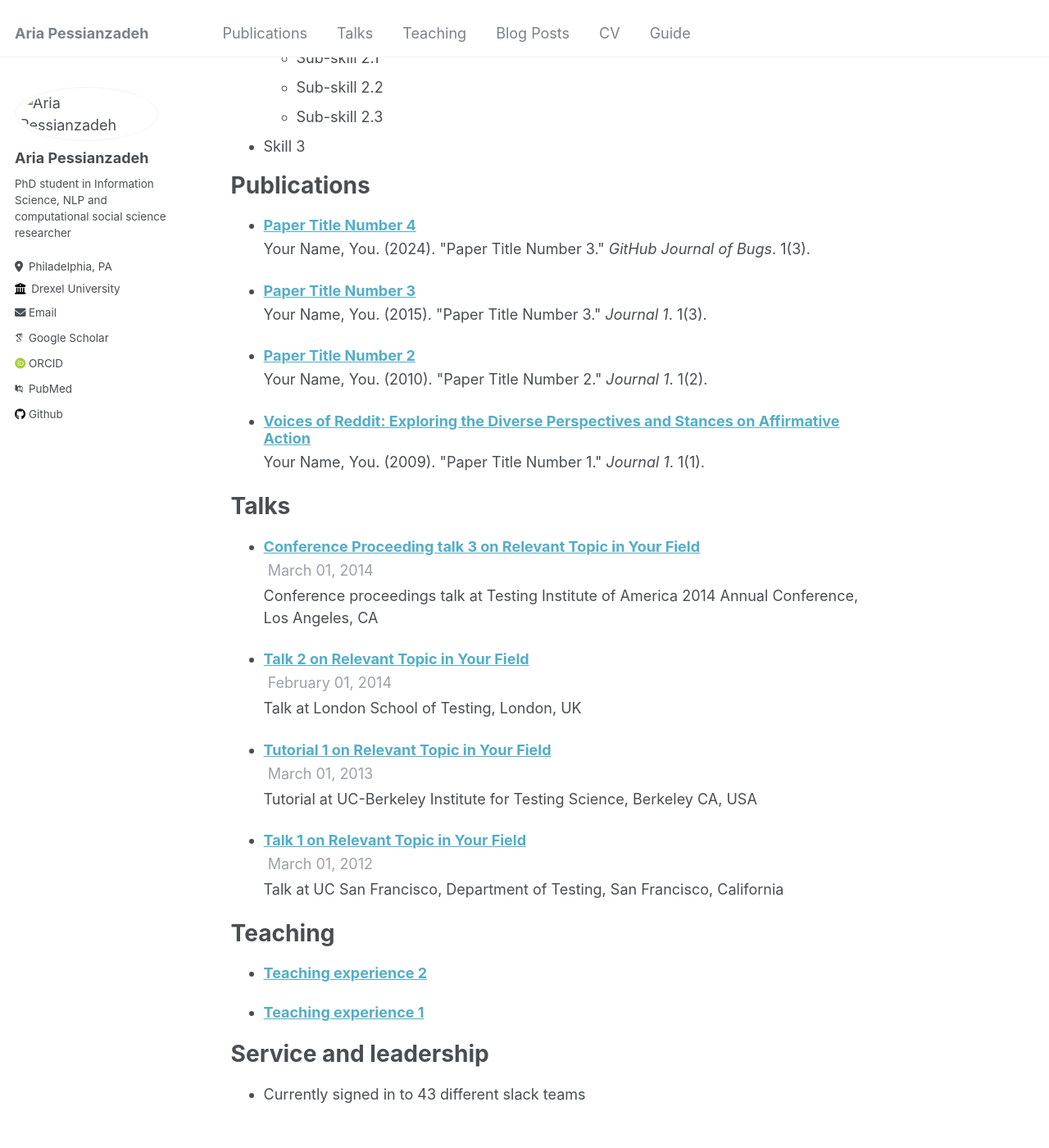
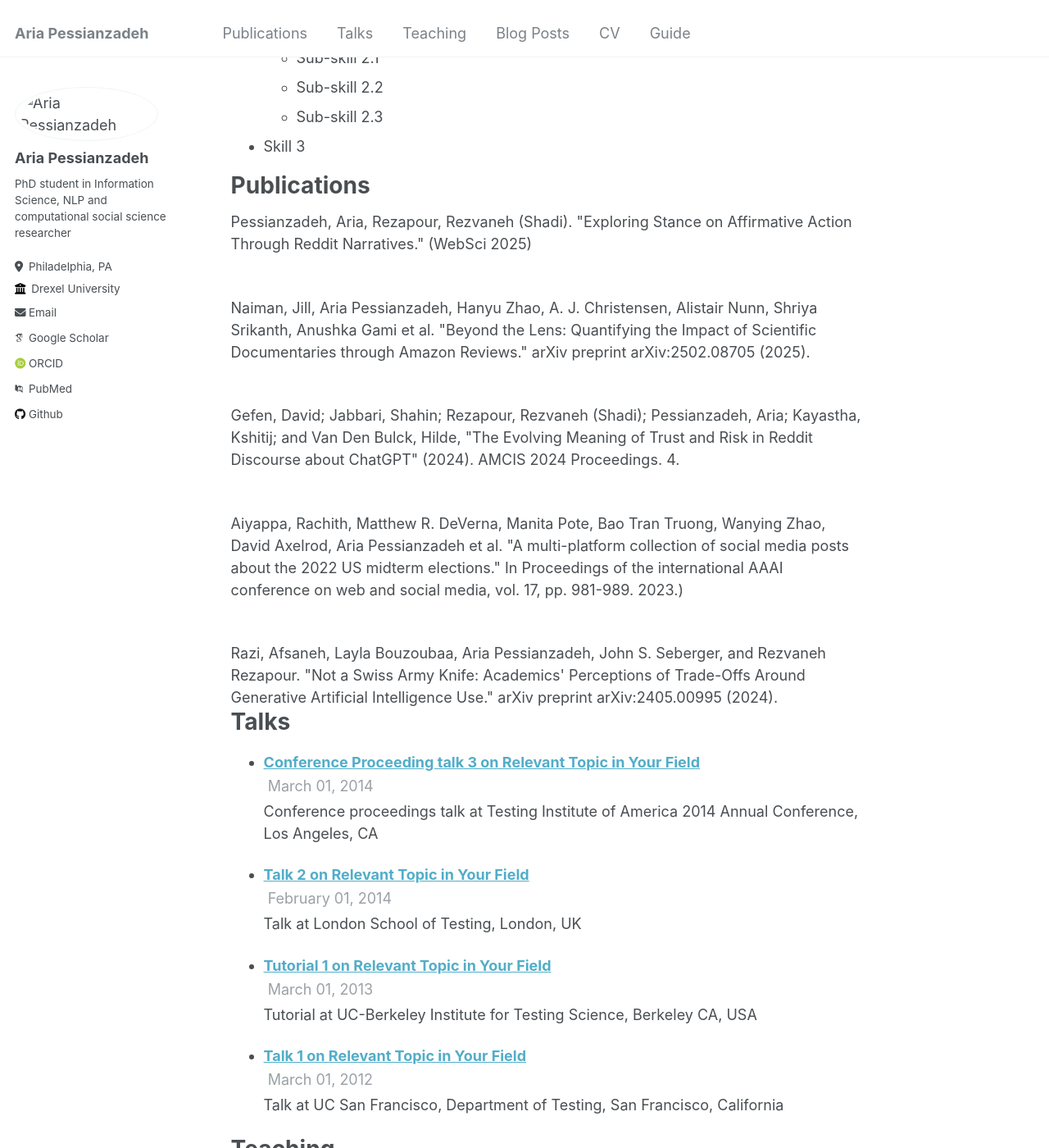
Before and after one commit to aryapess/aryapess.github.io, a Jekyll site: the page built from _pages/cv.md, in a window 1280 px wide and 1400 px high, scrolled down 886 px. Shown: the whole window at 82% size. Built offline with Jekyll 4.4.1, drawn with Linux system fonts in a browser that asks for light colours; some web fonts are replaced; our own code applies the rules of GitHub Pages for plain Markdown files; some of the changed text lies outside the part shown.

Commit message:
Update cv.md

```diff
--- a/_pages/cv.md
+++ b/_pages/cv.md
@@ -31,9 +31,16 @@ Skills
 
 Publications
 ======
-  <ul>{% for post in site.publications reversed %}
-    {% include archive-single-cv.html %}
-  {% endfor %}</ul>
+
+  <div class="wordwrap">Pessianzadeh, Aria, Rezapour, Rezvaneh (Shadi). "Exploring Stance on Affirmative Action Through Reddit Narratives." (WebSci 2025)</div>
+<br>
+   <div class="wordwrap">Naiman, Jill, Aria Pessianzadeh, Hanyu Zhao, A. J. Christensen, Alistair Nunn, Shriya Srikanth, Anushka Gami et al. "Beyond the Lens: Quantifying the Impact of Scientific Documentaries through Amazon Reviews." arXiv preprint arXiv:2502.08705 (2025).</div>
+<br>
+  <div class="wordwrap">Gefen, David; Jabbari, Shahin; Rezapour, Rezvaneh (Shadi); Pessianzadeh, Aria; Kayastha, Kshitij; and Van Den Bulck, Hilde, "The Evolving Meaning of Trust and Risk in Reddit Discourse about ChatGPT" (2024). AMCIS 2024 Proceedings. 4.</div>
+<br>
+  <div class="wordwrap">Aiyappa, Rachith, Matthew R. DeVerna, Manita Pote, Bao Tran Truong, Wanying Zhao, David Axelrod, Aria Pessianzadeh et al. "A multi-platform collection of social media posts about the 2022 US midterm elections." In Proceedings of the international AAAI conference on web and social media, vol. 17, pp. 981-989. 2023.)</div>
+<br>
+  <div class="wordwrap">Razi, Afsaneh, Layla Bouzoubaa, Aria Pessianzadeh, John S. Seberger, and Rezvaneh Rezapour. "Not a Swiss Army Knife: Academics' Perceptions of Trade-Offs Around Generative Artificial Intelligence Use." arXiv preprint arXiv:2405.00995 (2024).</div>
 
 Talks
 ======
@@ -43,9 +50,16 @@ Talks
 
 Teaching
 ======
-  <ul>{% for post in site.teaching reversed %}
-    {% include archive-single-cv.html %}
-  {% endfor %}</ul>
+  <ul>Drexel University:
+    Teaching Assistant: Intro to Data Science
+  </ul>
+    <ul>Indiana University:
+    Teaching Assistant: Teaching Assistant: PhD Seminar
+  </ul>
+    <ul>Indiana University:
+    Teaching Assistant: Creativity, Technology and Entrepreneurship
+  </ul>
+
 
 Service and leadership
 ======
```
